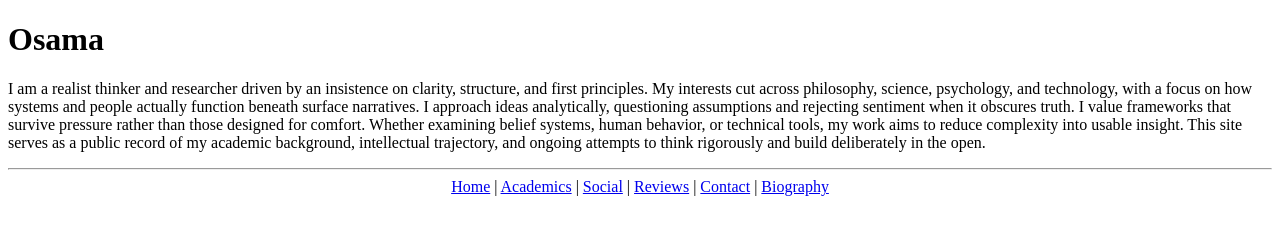
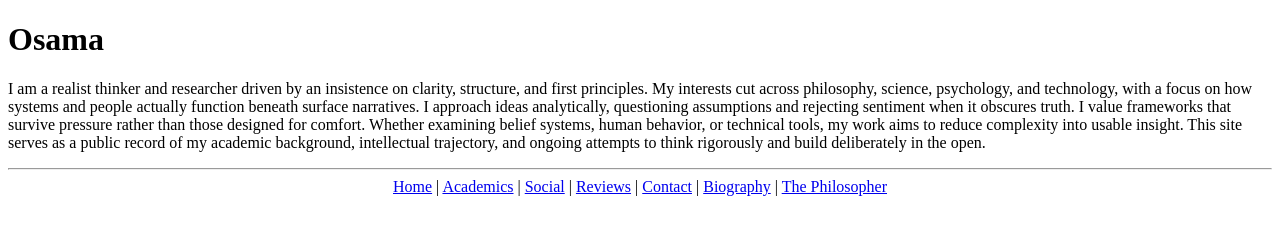
Before and after one commit to risenbigfish/Osama, a plain HTML site: page index.html in a window 1280 px wide. Drawn offline with Linux system fonts and the light colour scheme.

Commit message:
Update index.html

```diff
--- a/index.html
+++ b/index.html
@@ -37,6 +37,7 @@
         <a href="reviews.html">Reviews</a> |
         <a href="contact.html">Contact</a> |
         <a href="bio.html">Biography</a>
+     | <a href="philosopher.html">The Philosopher</a>
       </nav>
     </center>
   </footer>
```
